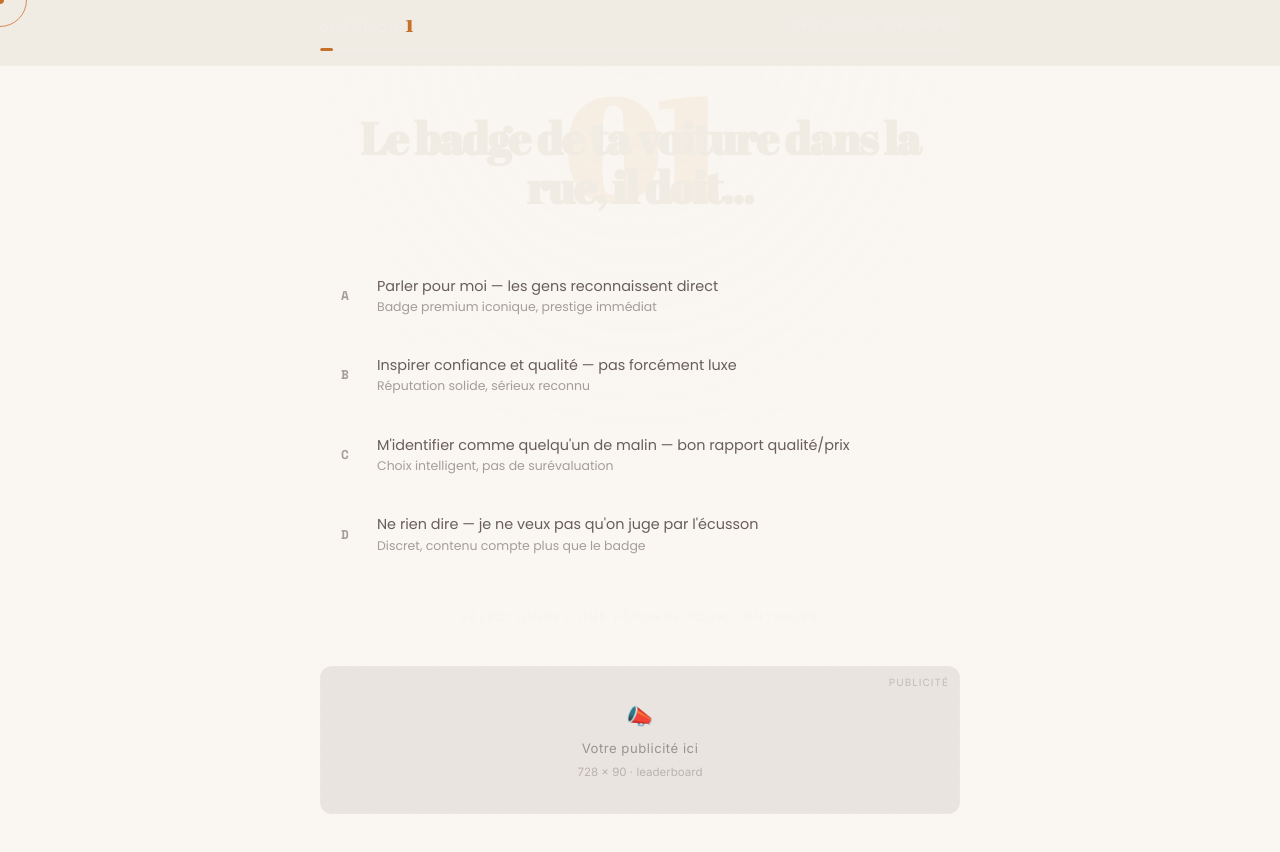
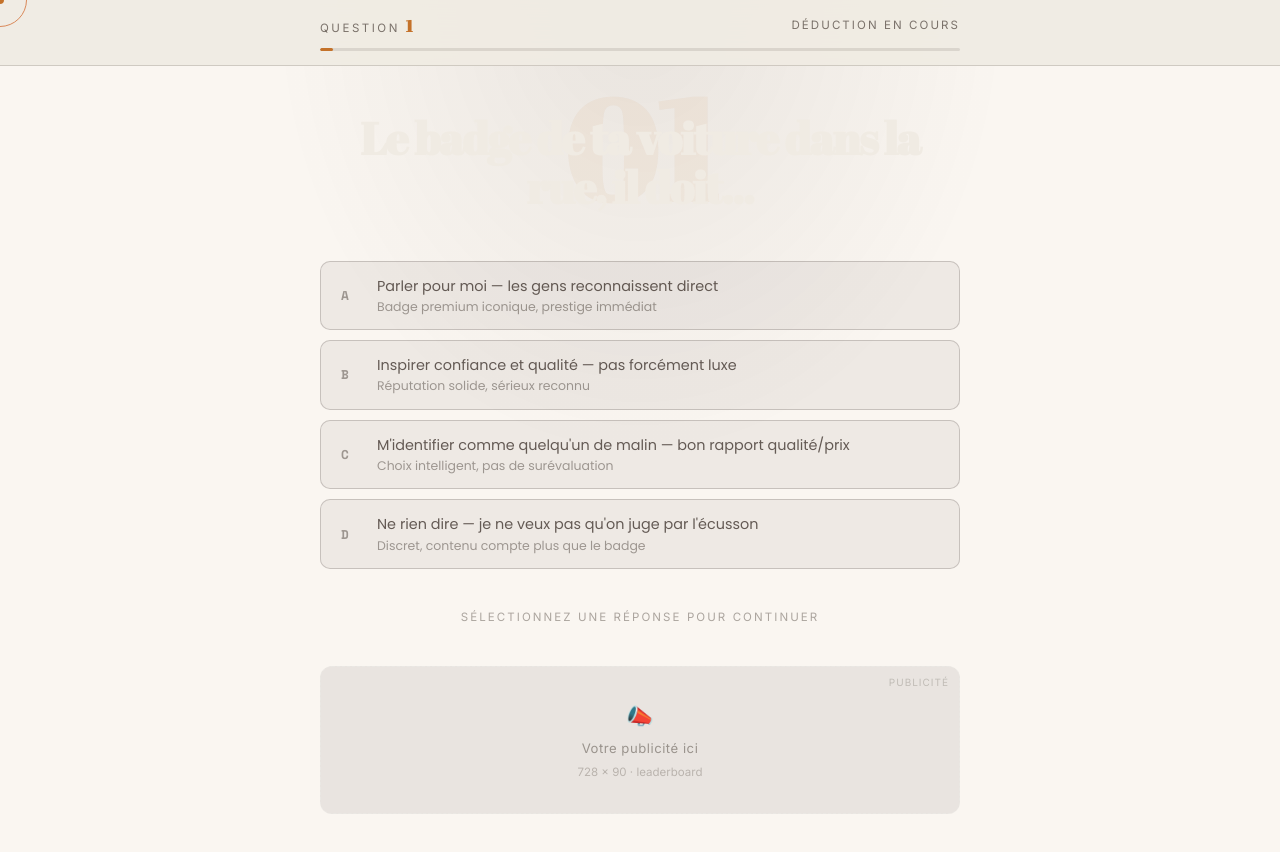
Before and after one commit to radiaboujdid11/Car-Advisor-, a React (Vite) app in the folder frontend/: page /quiz in a window 1280 px wide. Both pictures are taken after a click on the button "Commencer l'analyse →". Shown: the top 852 px of the page. Built offline with nearby package versions, Linux system fonts and the light colour scheme.

Commit message:
Quiz: couleurs visibles sur fond blanc

```diff
--- a/frontend/src/pages/Quiz.jsx
+++ b/frontend/src/pages/Quiz.jsx
@@ -97,10 +97,10 @@ export default function Quiz({ onComplete }) {
 function Intro({ onStart }) {
   return (
     <div style={{ minHeight: '100vh', background: 'var(--bg)', display: 'flex', alignItems: 'center', justifyContent: 'center', padding: '2rem', position: 'relative', overflow: 'hidden' }}>
-      <div style={{ position: 'absolute', top: '50%', left: '50%', transform: 'translate(-50%,-50%)', width: 600, height: 600, background: 'radial-gradient(ellipse at center, rgba(240,240,240,.08) 0%, transparent 70%)', pointerEvents: 'none' }} />
+      <div style={{ position: 'absolute', top: '50%', left: '50%', transform: 'translate(-50%,-50%)', width: 600, height: 600, background: 'radial-gradient(ellipse at center, rgba(26,13,6,.08) 0%, transparent 70%)', pointerEvents: 'none' }} />
 
       <div style={{ textAlign: 'center', maxWidth: '480px', position: 'relative' }}>
-        <div style={{ display: 'inline-flex', alignItems: 'center', gap: '.5rem', background: 'rgba(240,240,240,.14)', border: '1px solid rgba(240,240,240,.3)', color: 'var(--gold)', fontSize: '.75rem', letterSpacing: '.12em', textTransform: 'uppercase', padding: '.4rem 1rem', borderRadius: '50px', marginBottom: '2rem' }}>
+        <div style={{ display: 'inline-flex', alignItems: 'center', gap: '.5rem', background: 'rgba(26,13,6,.14)', border: '1px solid rgba(26,13,6,.3)', color: 'var(--gold)', fontSize: '.75rem', letterSpacing: '.12em', textTransform: 'uppercase', padding: '.4rem 1rem', borderRadius: '50px', marginBottom: '2rem' }}>
           <span style={{ width: 6, height: 6, background: 'var(--gold)', borderRadius: '50%', display: 'inline-block', animation: 'pulse-dot 1.5s infinite' }} />
           Conseil automobile · IA bayésienne
         </div>
@@ -116,7 +116,7 @@ function Intro({ onStart }) {
           question par question, par inférence bayésienne.
         </p>
 
-        <div style={{ display: 'grid', gridTemplateColumns: 'repeat(3,1fr)', gap: '1px', background: 'rgba(240,240,240,.12)', border: '1px solid rgba(240,240,240,.12)', borderRadius: '12px', overflow: 'hidden', marginBottom: '2.5rem' }}>
+        <div style={{ display: 'grid', gridTemplateColumns: 'repeat(3,1fr)', gap: '1px', background: 'rgba(26,13,6,.12)', border: '1px solid rgba(26,13,6,.12)', borderRadius: '12px', overflow: 'hidden', marginBottom: '2.5rem' }}>
           {[{ label: 'Adaptatif', sub: 'Bayésien' }, { label: '15 – 30', sub: 'Questions' }, { label: 'Top 3', sub: 'Sur mesure' }].map(({ label, sub }) => (
             <div key={label} style={{ background: 'var(--bg-2)', padding: '1.25rem .5rem', textAlign: 'center' }}>
               <p style={{ fontFamily: 'var(--serif-display)', fontSize: '1.4rem', fontWeight: 800, color: 'var(--gold)', lineHeight: 1, marginBottom: '4px' }}>{label}</p>
@@ -162,7 +162,7 @@ function BayesPanel({ topProbs }) {
                 </span>
               </div>
               <div style={{ height: '2px', background: 'rgba(26,13,6,.07)', borderRadius: '2px', overflow: 'hidden' }}>
-                <div style={{ height: '100%', width: `${barWidth}%`, background: i === 0 ? 'var(--gold)' : 'rgba(240,240,240,.3)', borderRadius: '2px', transition: 'width .9s cubic-bezier(.4,0,.2,1)' }} />
+                <div style={{ height: '100%', width: `${barWidth}%`, background: i === 0 ? 'var(--gold)' : 'rgba(26,13,6,.3)', borderRadius: '2px', transition: 'width .9s cubic-bezier(.4,0,.2,1)' }} />
               </div>
             </div>
           );
@@ -231,29 +231,29 @@ function QuestionCard({ question, confidence, leadingCar, selected, visible, onA
 
   return (
     <div style={{ minHeight: '100vh', background: '#faf6f1', display: 'flex', flexDirection: 'column', position: 'relative' }}>
-      <div style={{ position: 'fixed', top: 0, left: '50%', transform: 'translateX(-50%)', width: '800px', height: '500px', background: 'radial-gradient(ellipse at center top, rgba(240,240,240,.08) 0%, transparent 65%)', pointerEvents: 'none' }} />
+      <div style={{ position: 'fixed', top: 0, left: '50%', transform: 'translateX(-50%)', width: '800px', height: '500px', background: 'radial-gradient(ellipse at center top, rgba(26,13,6,.08) 0%, transparent 65%)', pointerEvents: 'none' }} />
 
       {/* Top bar */}
-      <div style={{ position: 'sticky', top: 0, zIndex: 10, borderBottom: '1px solid rgba(240,240,240,.15)', background: 'rgba(240,235,227,.95)', backdropFilter: 'blur(16px)', padding: '.875rem 1.5rem' }}>
+      <div style={{ position: 'sticky', top: 0, zIndex: 10, borderBottom: '1px solid rgba(26,13,6,.15)', background: 'rgba(240,235,227,.95)', backdropFilter: 'blur(16px)', padding: '.875rem 1.5rem' }}>
         <div style={{ maxWidth: '640px', margin: '0 auto' }}>
           <div style={{ display: 'flex', justifyContent: 'space-between', alignItems: 'center', marginBottom: '10px' }}>
-            <span style={{ fontSize: '.72rem', letterSpacing: '.22em', textTransform: 'uppercase', color: 'rgba(240,240,240,.55)' }}>
+            <span style={{ fontSize: '.72rem', letterSpacing: '.22em', textTransform: 'uppercase', color: 'rgba(26,13,6,.55)' }}>
               Question{' '}
               <span style={{ color: 'var(--gold)', fontFamily: 'var(--serif-display)', fontSize: '1rem', fontWeight: 800, letterSpacing: 'normal' }}>
                 {question.number}
               </span>
             </span>
-            <span style={{ fontSize: '.72rem', letterSpacing: '.18em', textTransform: 'uppercase', color: 'rgba(240,240,240,.55)' }}>
+            <span style={{ fontSize: '.72rem', letterSpacing: '.18em', textTransform: 'uppercase', color: 'rgba(26,13,6,.55)' }}>
               {confidence > 0
                 ? <><span style={{ color: 'var(--gold)', fontFamily: 'var(--serif-display)', fontWeight: 800, fontSize: '1rem', letterSpacing: 'normal' }}>{confidence}%</span>{' '}confiance</>
                 : 'Déduction en cours'}
             </span>
           </div>
-          <div style={{ height: '3px', background: 'rgba(240,240,240,.1)', borderRadius: '3px', overflow: 'hidden' }}>
+          <div style={{ height: '3px', background: 'rgba(26,13,6,.1)', borderRadius: '3px', overflow: 'hidden' }}>
             <div style={{ height: '100%', width: `${Math.max(confidence, 2)}%`, background: 'var(--gold)', borderRadius: '3px', transition: 'width .7s cubic-bezier(.4,0,.2,1)' }} />
           </div>
           {leadingCar && confidence > 15 && (
-            <p style={{ fontSize: '.72rem', letterSpacing: '.15em', textTransform: 'uppercase', color: 'rgba(240,240,240,.45)', marginTop: '8px' }}>
+            <p style={{ fontSize: '.72rem', letterSpacing: '.15em', textTransform: 'uppercase', color: 'rgba(26,13,6,.45)', marginTop: '8px' }}>
               En tête :{' '}
               <span style={{ color: 'var(--gold)', fontWeight: 500 }}>{leadingCar.make} {leadingCar.model}</span>
             </p>
@@ -279,7 +279,7 @@ function QuestionCard({ question, confidence, leadingCar, selected, visible, onA
             ))}
           </div>
 
-          <p style={{ textAlign: 'center', fontSize: '.72rem', letterSpacing: '.18em', textTransform: 'uppercase', color: 'rgba(240,240,240,.35)', marginTop: '2.5rem' }}>
+          <p style={{ textAlign: 'center', fontSize: '.72rem', letterSpacing: '.18em', textTransform: 'uppercase', color: 'rgba(26,13,6,.35)', marginTop: '2.5rem' }}>
             Sélectionnez une réponse pour continuer
           </p>
 
@@ -299,8 +299,8 @@ function AnswerButton({ answer, isSelected, isDimmed, disabled, onClick }) {
   const [hovered, setHovered] = useState(false);
   const LETTERS = ['A', 'B', 'C', 'D'];
 
-  const borderColor = isSelected ? 'var(--gold)' : hovered && !disabled ? 'rgba(255,255,255,.5)' : 'rgba(240,240,240,.18)';
-  const bg = isSelected ? 'rgba(240,240,240,.16)' : hovered && !disabled ? 'rgba(240,240,240,.08)' : 'rgba(240,240,240,.05)';
+  const borderColor = isSelected ? 'var(--gold)' : hovered && !disabled ? 'rgba(26,13,6,.35)' : 'rgba(26,13,6,.18)';
+  const bg = isSelected ? 'rgba(26,13,6,.16)' : hovered && !disabled ? 'rgba(26,13,6,.08)' : 'rgba(26,13,6,.05)';
 
   return (
     <button onClick={onClick} disabled={disabled}
```
